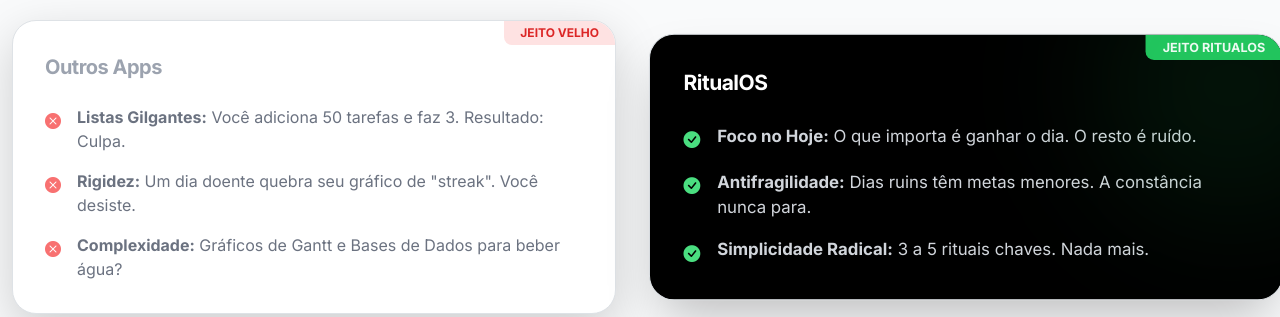
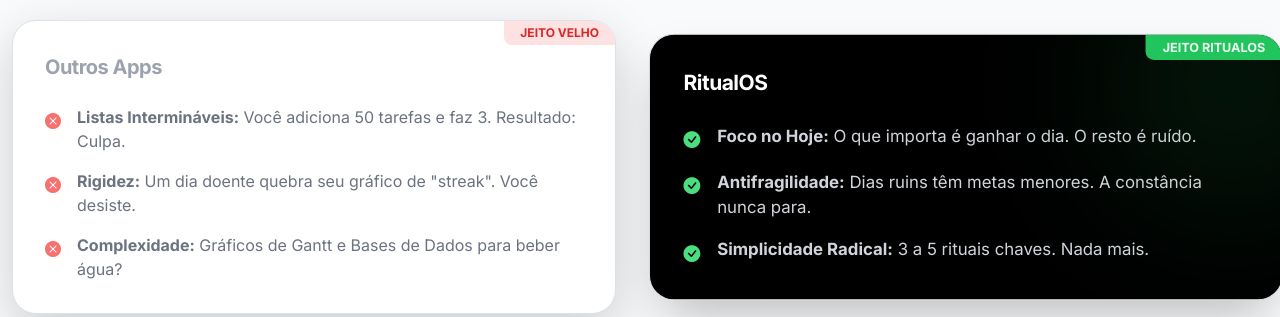
Before and after one commit to maikonthiago/taskflowai, a Flask app: page / in a window 1280 px wide. Shown: the part 1556-1873 px from the top of the page. Run offline with Flask 3, Linux system fonts and the light colour scheme; some libraries are stand-ins or nearby versions.

Commit message:
Fix: Typo 'Gilgantes' -> 'Listas Interminaveis' and Update Walkthrough

```diff
--- a/templates/landing.html
+++ b/templates/landing.html
@@ -117,7 +117,7 @@
                     <ul class="space-y-4 text-gray-500">
                         <li class="flex items-start gap-3">
                             <i class="bi bi-x-circle-fill text-red-400 mt-1"></i>
-                            <span><strong>Listas Gilgantes:</strong> Você adiciona 50 tarefas e faz 3. Resultado:
+                            <span><strong>Listas Intermináveis:</strong> Você adiciona 50 tarefas e faz 3. Resultado:
                                 Culpa.</span>
                         </li>
                         <li class="flex items-start gap-3">
```
